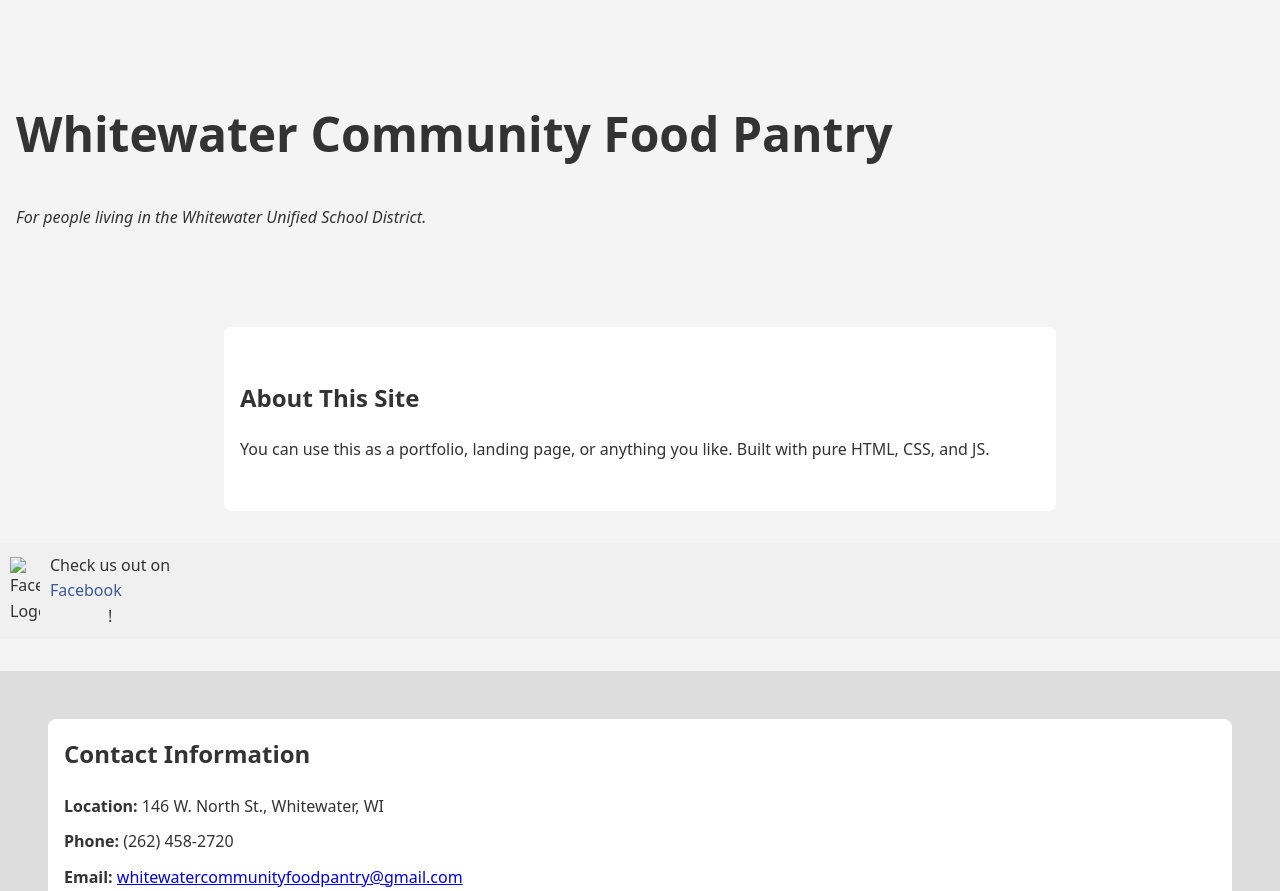
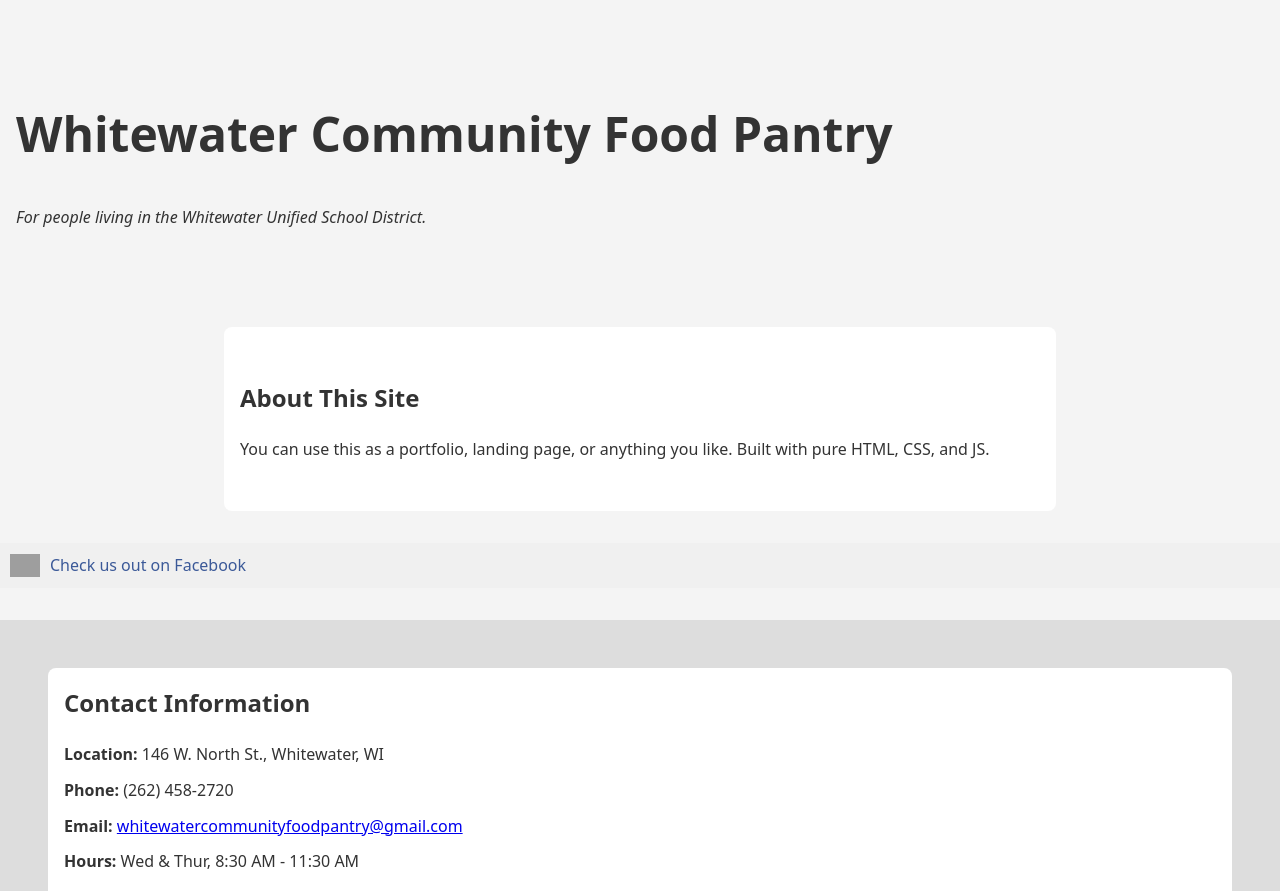
Before and after one commit to EttyYeti/pantry-site, a plain HTML site: page index.html in a window 1280 px wide. Shown: the top 891 px of the page. Drawn offline with Linux system fonts and the light colour scheme; grey boxes are pictures that could not be loaded.

Commit message:
Update prefooter

```diff
--- a/index.html
+++ b/index.html
@@ -18,8 +18,10 @@
   </section>
 
 <footer class="social-footer">
-  <img src="images/facebook.svg" alt="Facebook Logo">
-  <p>Check us out on <a href="https://www.facebook.com/YourPage" target="_blank">Facebook</a>!</p>
+  <a href="https://www.facebook.com/WhitewaterFoodPantry/" target="_blank">
+    <img src="https://www.facebook.com/WhitewaterFoodPantry/" alt="Facebook Icon"/>
+    <p>Check us out on Facebook</p>
+  </a>
 </footer>
 
   <footer>
```
